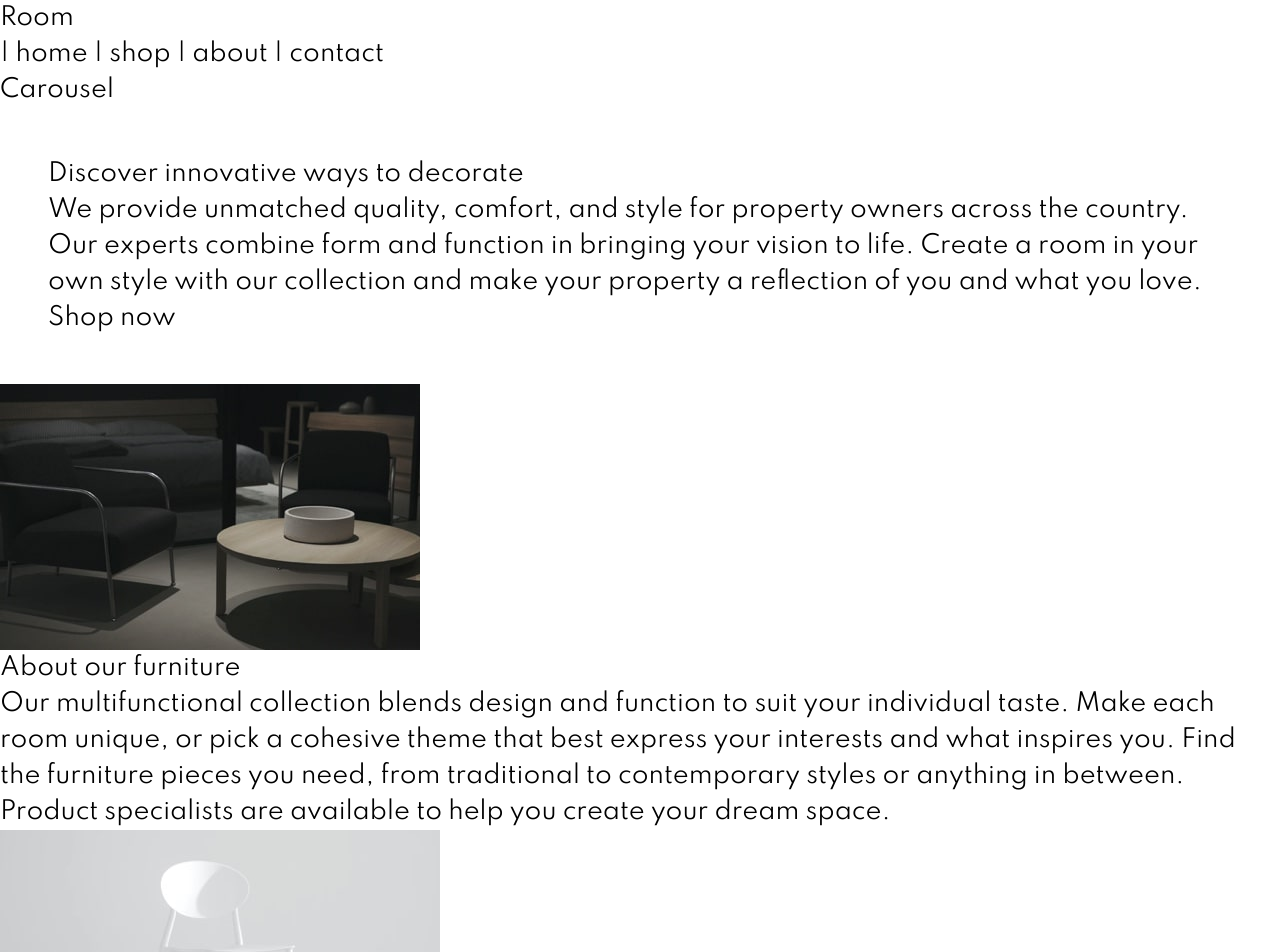
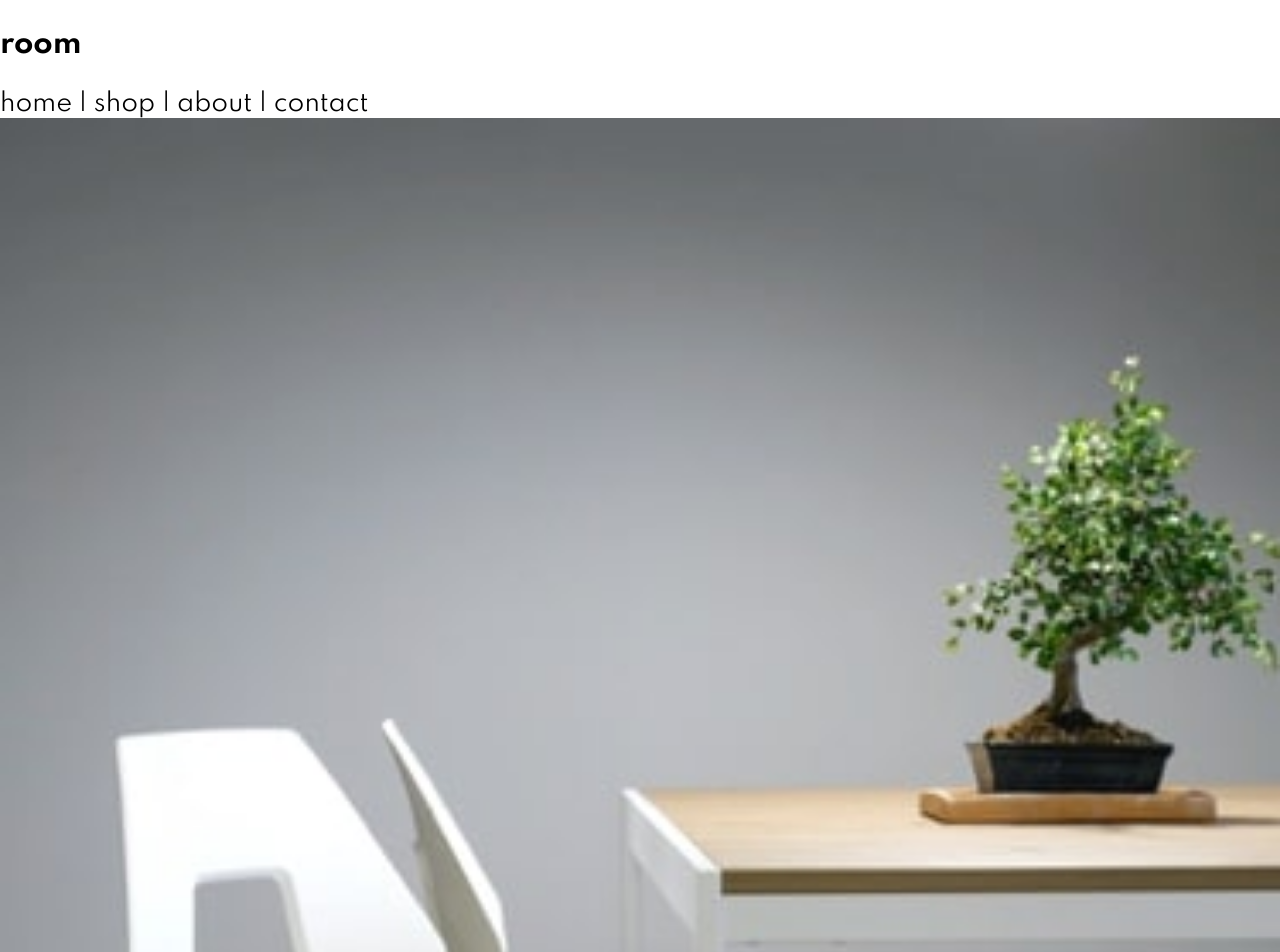
Before and after one commit to puyanwei/fe-practice, a React (Create React App) app: page /furniture-shop in a window 1280 px wide. Shown: the top 952 px of the page. Built offline with nearby package versions, Linux system fonts and the light colour scheme.

Commit message:
Added config for custom color

```diff
--- a/src/pages/FurnitureShop.tsx
+++ b/src/pages/FurnitureShop.tsx
@@ -4,12 +4,12 @@ import 'tailwindcss/tailwind.css';
 const FurnitureShop = () => {
   return (
     <div className="furniture-shop">
-      <div>Room</div>
-      <nav> | home | shop | about | contact</nav>
-      <div>Carousel</div>
+      <h3>room</h3>
+      <nav> home | shop | about | contact</nav>
+      <img className="w-full" src="images/mobile-image-hero-1.jpg" alt="" />
       <div className="m-8">
-        <h1>Discover innovative ways to decorate</h1>
-        <p>
+        <h2>Discover innovative ways to decorate</h2>
+        <p className="text-grayDark">
           We provide unmatched quality, comfort, and style for property owners
           across the country. Our experts combine form and function in bringing
           your vision to life. Create a room in your own style with our
@@ -18,17 +18,19 @@ const FurnitureShop = () => {
         </p>
         <h2>Shop now</h2>
       </div>
-      <img src="images/image-about-dark.jpg" alt="" />
-      <h3>About our furniture</h3>
-      <p>
-        Our multifunctional collection blends design and function to suit your
-        individual taste. Make each room unique, or pick a cohesive theme that
-        best express your interests and what inspires you. Find the furniture
-        pieces you need, from traditional to contemporary styles or anything in
-        between. Product specialists are available to help you create your dream
-        space.
-      </p>
-      <img src="images/image-about-light.jpg" alt="" />
+      <img className="w-full" src="images/image-about-dark.jpg" alt="" />
+      <div className="m-8">
+        <h3>About our furniture</h3>
+        <p className="text-grayDark">
+          Our multifunctional collection blends design and function to suit your
+          individual taste. Make each room unique, or pick a cohesive theme that
+          best express your interests and what inspires you. Find the furniture
+          pieces you need, from traditional to contemporary styles or anything
+          in between. Product specialists are available to help you create your
+          dream space.
+        </p>
+        <img className="w-full" src="images/image-about-light.jpg" alt="" />
+      </div>
     </div>
   );
 };
--- a/src/pages/HomePage.tsx
+++ b/src/pages/HomePage.tsx
@@ -6,7 +6,7 @@ const HomePage = () => {
     <Layout>
       <h1 className="center">Frontend Practice</h1>
       <p>
-        Practice website projects mainly from
+        Practice website projects mainly from&nbsp;
         <a href="https://www.frontendmentor.io/">Frontend Mentor</a>. All pages
         using React with Typescript
       </p>
@@ -14,15 +14,15 @@ const HomePage = () => {
       <a href="https://www.frontendmentor.io/challenges/tip-calculator-app-ugJNGbJUX">
         this
       </a>
-      &nbsp;challenge. Uses
+      &nbsp;challenge. Uses&nbsp;
       <a href="https://styled-components.com/">Styled Components</a> for css.
       <br />
       <Link to="/furniture-shop">Furniture Shop</Link> - from&nbsp;
       <a href="https://www.frontendmentor.io/challenges/room-homepage-BtdBY_ENq">
         this
       </a>
-      &nbsp;challenge. Uses{' '}
-      <a href="https://tailwindcss.com/">Tailwind for css</a>
+      &nbsp;challenge. Uses&nbsp;
+      <a href="https://tailwindcss.com/">Tailwind</a>&nbsp;for css
     </Layout>
   );
 };
--- /dev/null
+++ b/tailwind.config.js
@@ -0,0 +1,11 @@
+module.exports = {
+  corePlugins: {
+    preflight: false,
+  },
+  theme: {
+    colors: {
+      grayDark: 'hsl(0, 0%, 63%)',
+      grayVeryDark: 'hsl(0, 0%, 27%)',
+    },
+  },
+};
```
